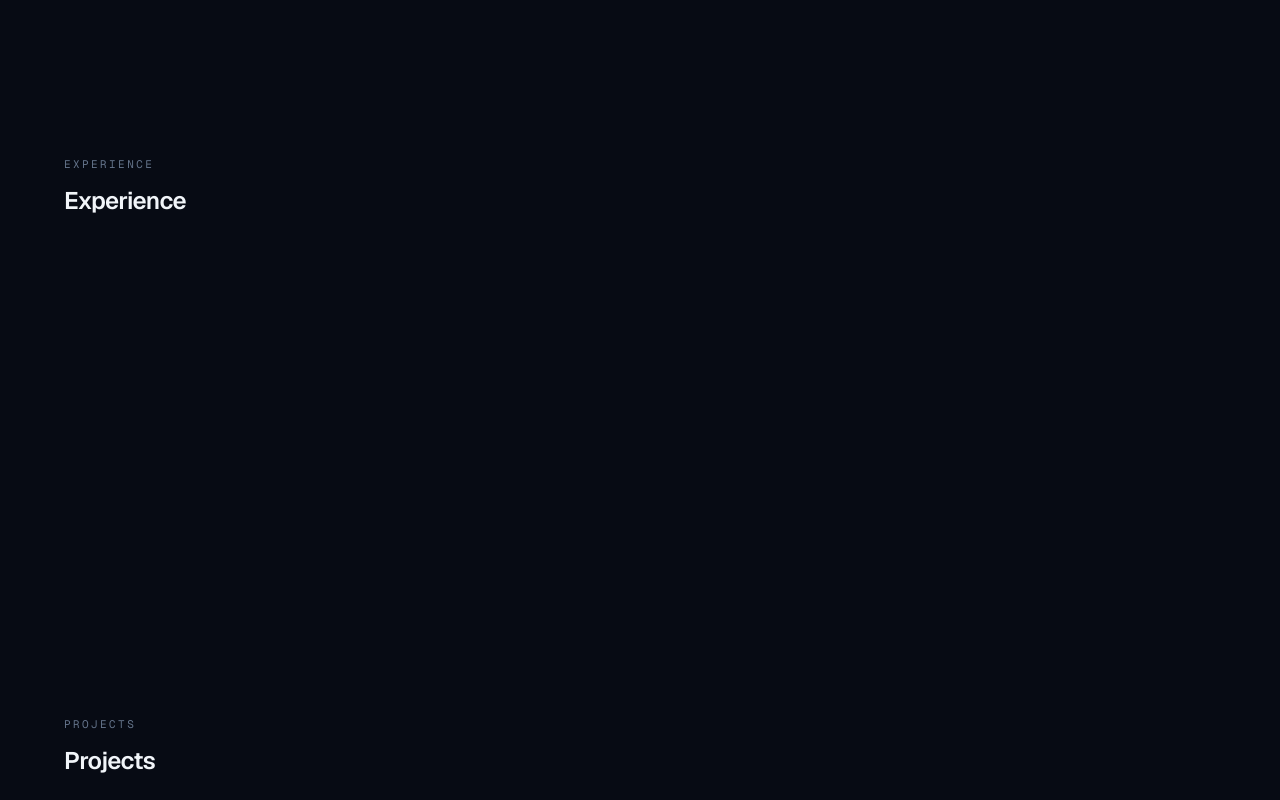
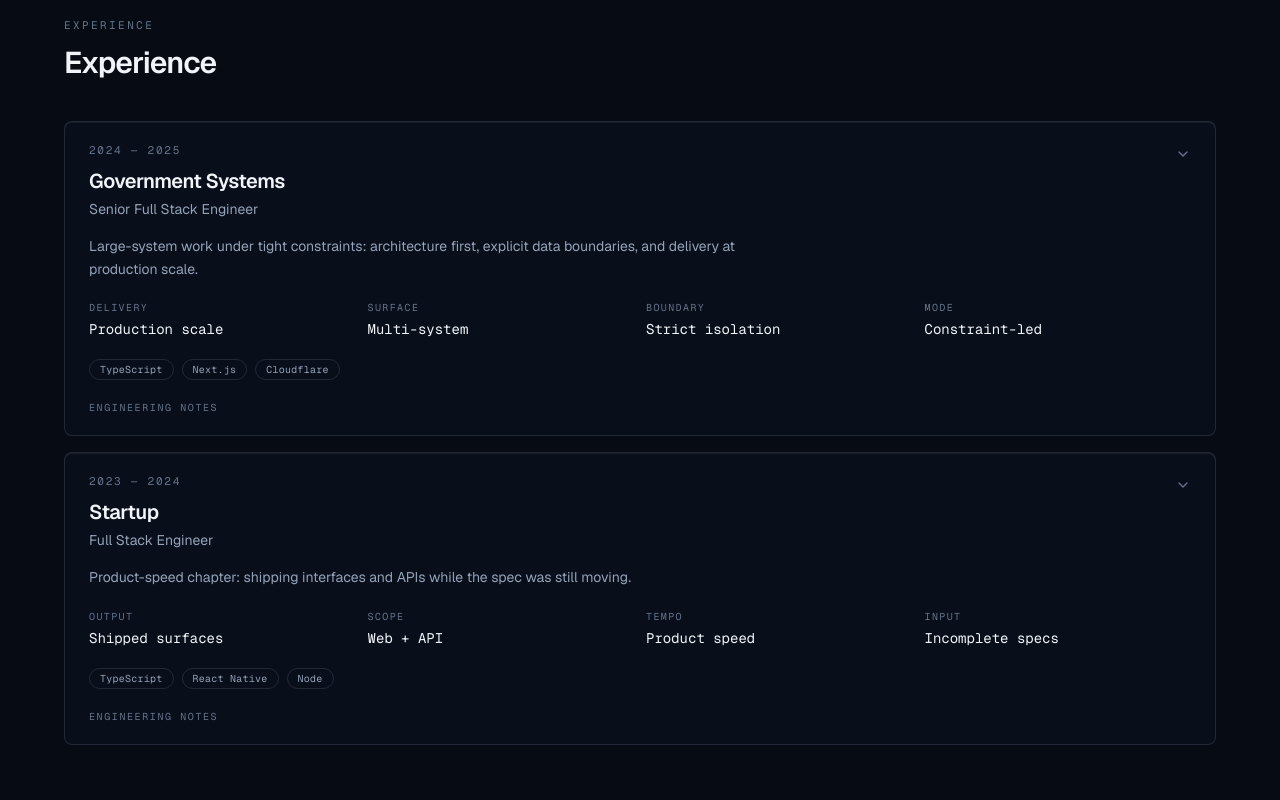
Before and after one commit to MrHacker26/blueprint-portfolio, a Next.js app: page / in a window 1280 px wide. Shown: the part 1300-2100 px from the top of the page. Built offline with nearby package versions, Linux system fonts and the light colour scheme.

Commit message:
feat: add about, experience cards, and skills board

```diff
--- a/src/app/page.tsx
+++ b/src/app/page.tsx
@@ -1,14 +1,21 @@
+import { AboutSection } from "@/components/sections/about";
+import { ExperienceSection } from "@/components/sections/experience";
 import { Hero } from "@/components/sections/hero";
 import { HomeSection } from "@/components/sections/home-section";
-import { site } from "@/lib/site";
+import { SkillsSection } from "@/components/sections/skills";
+import { sectionLabel } from "@/lib/site";
 
 export default function Home() {
   return (
     <>
       <Hero />
-      {site.sections.map((section) => (
-        <HomeSection key={section.id} id={section.id} label={section.label} />
-      ))}
+      <AboutSection />
+      <ExperienceSection />
+      <HomeSection id="projects" label={sectionLabel("projects")} />
+      <SkillsSection />
+      <HomeSection id="playground" label={sectionLabel("playground")} />
+      <HomeSection id="history" label={sectionLabel("history")} />
+      <HomeSection id="contact" label={sectionLabel("contact")} />
     </>
   );
 }
--- /dev/null
+++ b/src/components/sections/about.tsx
@@ -0,0 +1,17 @@
+import { HomeSection } from "@/components/sections/home-section";
+import { sectionLabel, site } from "@/lib/site";
+
+export function AboutSection() {
+  return (
+    <HomeSection id="about" label={sectionLabel("about")}>
+      <div className="max-w-2xl">
+        <p className="font-mono text-[11px] tracking-[0.18em] text-text-faint uppercase">
+          {site.location}
+        </p>
+        <p className="mt-5 text-lg leading-relaxed text-text-muted">
+          {site.about}
+        </p>
+      </div>
+    </HomeSection>
+  );
+}
--- /dev/null
+++ b/src/components/sections/experience-card.tsx
@@ -0,0 +1,99 @@
+"use client";
+
+import { ChevronDownIcon } from "lucide-react";
+import { useId, useState } from "react";
+import { cn } from "@/lib/cn";
+import { site } from "@/lib/site";
+import type { Experience } from "@/types/content";
+
+type ExperienceCardProps = {
+  item: Experience;
+};
+
+export function ExperienceCard({ item }: ExperienceCardProps) {
+  const [open, setOpen] = useState(false);
+  const notesId = useId();
+
+  return (
+    <article
+      className={cn(
+        "border-line bg-bg-elevated/60 rounded-lg border shadow-[inset_0_1px_0_rgba(255,255,255,0.06)]",
+        "transition-[transform,border-color] duration-base ease-out-premium motion-safe:hover:-translate-y-1",
+        open ? "border-signal/35" : "hover:border-signal/25",
+      )}
+    >
+      <button
+        type="button"
+        aria-expanded={open}
+        aria-controls={notesId}
+        onClick={() => setOpen((value) => !value)}
+        className="w-full rounded-lg px-5 py-5 text-left sm:px-6"
+      >
+        <div className="flex items-start justify-between gap-4">
+          <div>
+            <p className="font-mono text-[11px] tracking-[0.16em] text-text-faint uppercase">
+              {item.start} — {item.end}
+            </p>
+            <h3 className="mt-2 text-xl font-semibold tracking-tight text-foreground">
+              {item.company}
+            </h3>
+            <p className="mt-1 text-sm text-text-muted">{item.role}</p>
+          </div>
+          <ChevronDownIcon
+            aria-hidden="true"
+            className={cn(
+              "text-text-faint mt-1 size-4 shrink-0 transition-transform duration-base ease-out-premium motion-reduce:transition-none",
+              open && "rotate-180",
+            )}
+          />
+        </div>
+        <p className="mt-4 max-w-2xl text-sm leading-relaxed text-text-muted">
+          {item.summary}
+        </p>
+        <dl className="mt-5 grid grid-cols-2 gap-3 sm:grid-cols-4">
+          {item.metrics.map((metric) => (
+            <div key={metric.label}>
+              <dt className="font-mono text-[10px] tracking-[0.14em] text-text-faint uppercase">
+                {metric.label}
+              </dt>
+              <dd className="mt-1 font-mono text-sm text-foreground">
+                {metric.value}
+              </dd>
+            </div>
+          ))}
+        </dl>
+        <ul className="mt-5 flex flex-wrap gap-2">
+          {item.stack.map((tech) => (
+            <li
+              key={tech}
+              className="border-line rounded-full border px-2.5 py-0.5 font-mono text-[10px] tracking-wide text-text-muted"
+            >
+              {tech}
+            </li>
+          ))}
+        </ul>
+        <p className="mt-5 font-mono text-[10px] tracking-[0.16em] text-text-faint uppercase">
+          {site.a11y.experienceNotes}
+        </p>
+      </button>
+      <div
+        id={notesId}
+        data-open={open}
+        className="grid grid-rows-[0fr] transition-[grid-template-rows] duration-base ease-out-premium motion-reduce:transition-none data-[open=true]:grid-rows-[1fr]"
+      >
+        <div className="overflow-hidden">
+          <ul className="border-line space-y-2 border-t px-5 pt-4 pb-5 sm:px-6">
+            {item.notes.map((note) => (
+              <li
+                key={note}
+                className="text-sm leading-relaxed text-text-muted"
+              >
+                {note}
+              </li>
+            ))}
+          </ul>
+        </div>
+      </div>
+    </article>
+  );
+}
--- /dev/null
+++ b/src/components/sections/experience.tsx
@@ -0,0 +1,16 @@
+import { ExperienceCard } from "@/components/sections/experience-card";
+import { HomeSection } from "@/components/sections/home-section";
+import { experience } from "@/content/experience";
+import { sectionLabel } from "@/lib/site";
+
+export function ExperienceSection() {
+  return (
+    <HomeSection id="experience" label={sectionLabel("experience")}>
+      <div className="flex flex-col gap-4">
+        {experience.map((item) => (
+          <ExperienceCard key={item.id} item={item} />
+        ))}
+      </div>
+    </HomeSection>
+  );
+}
--- a/src/components/sections/home-section.tsx
+++ b/src/components/sections/home-section.tsx
@@ -1,24 +1,34 @@
+import type { ReactNode } from "react";
+import { cn } from "@/lib/cn";
+
 type HomeSectionProps = {
   id: string;
   label: string;
+  children?: ReactNode;
 };
 
-export function HomeSection({ id, label }: HomeSectionProps) {
+export function HomeSection({ id, label, children }: HomeSectionProps) {
   return (
     <section
       id={id}
       aria-labelledby={`${id}-heading`}
-      className="scroll-mt-28 min-h-[70svh] px-6 py-24 sm:px-10 lg:px-16"
+      className={cn(
+        "scroll-mt-28 px-6 py-24 sm:px-10 lg:px-16",
+        children ? undefined : "min-h-[70svh]",
+      )}
     >
+      <div className="mx-auto max-w-6xl">
         <p className="font-mono text-[11px] tracking-[0.22em] text-text-faint uppercase">
           {label}
         </p>
         <h2
           id={`${id}-heading`}
-        className="mt-3 text-2xl font-semibold tracking-tight text-foreground"
+          className="mt-3 text-2xl font-semibold tracking-tight text-foreground sm:text-3xl"
         >
           {label}
         </h2>
+        {children ? <div className="mt-10">{children}</div> : null}
+      </div>
     </section>
   );
 }
--- /dev/null
+++ b/src/components/sections/skill-row.tsx
@@ -0,0 +1,64 @@
+"use client";
+
+import { useState } from "react";
+import { MAX_SKILL_LEVEL } from "@/content/skills";
+import { cn } from "@/lib/cn";
+import { site } from "@/lib/site";
+import type { Skill } from "@/types/content";
+
+type SkillRowProps = {
+  skill: Skill;
+};
+
+export function SkillRow({ skill }: SkillRowProps) {
+  const [open, setOpen] = useState(false);
+  const ticks = Array.from({ length: MAX_SKILL_LEVEL }, (_, index) => index);
+
+  return (
+    <div
+      className="group border-line border-b last:border-b-0"
+      data-open={open}
+    >
+      <button
+        type="button"
+        aria-expanded={open}
+        aria-label={`${skill.name}, ${site.a11y.skillLevel} ${skill.level} / ${MAX_SKILL_LEVEL}`}
+        onClick={() => setOpen((value) => !value)}
+        className="w-full rounded-sm py-4 text-left"
+      >
+        <div className="flex items-center gap-4">
+          <span className="w-32 shrink-0 text-sm font-medium text-foreground sm:w-40">
+            {skill.name}
+          </span>
+          <div className="flex min-w-0 flex-1 gap-0.5" aria-hidden="true">
+            {ticks.map((tick) => (
+              <span
+                key={tick}
+                className={cn(
+                  "h-1.5 flex-1 rounded-[1px]",
+                  tick < skill.level ? "bg-signal" : "bg-line",
+                )}
+              />
+            ))}
+          </div>
+          <span className="hidden font-mono text-[11px] text-text-faint sm:inline">
+            {skill.level}/{MAX_SKILL_LEVEL}
+          </span>
+        </div>
+        <div
+          data-open={open}
+          className={cn(
+            "grid transition-[grid-template-rows] duration-base ease-out-premium motion-reduce:transition-none",
+            "grid-rows-[0fr] group-hover:grid-rows-[1fr] group-focus-within:grid-rows-[1fr] data-[open=true]:grid-rows-[1fr]",
+          )}
+        >
+          <p className="overflow-hidden">
+            <span className="mt-3 block max-w-2xl text-sm leading-relaxed text-text-muted">
+              {skill.detail}
+            </span>
+          </p>
+        </div>
+      </button>
+    </div>
+  );
+}
--- /dev/null
+++ b/src/components/sections/skills.tsx
@@ -0,0 +1,16 @@
+import { HomeSection } from "@/components/sections/home-section";
+import { SkillRow } from "@/components/sections/skill-row";
+import { skills } from "@/content/skills";
+import { sectionLabel } from "@/lib/site";
+
+export function SkillsSection() {
+  return (
+    <HomeSection id="skills" label={sectionLabel("skills")}>
+      <div className="border-line rounded-lg border px-4 sm:px-5">
+        {skills.map((skill) => (
+          <SkillRow key={skill.name} skill={skill} />
+        ))}
+      </div>
+    </HomeSection>
+  );
+}
--- a/src/content/skills.ts
+++ b/src/content/skills.ts
@@ -1,4 +1,6 @@
 import type { Skill } from "@/types/content";
+
+export const MAX_SKILL_LEVEL = 10;
 
 export const skills: Skill[] = [
   {
--- a/src/lib/site.ts
+++ b/src/lib/site.ts
@@ -65,6 +65,8 @@ export const site = {
     buildProgress: "Build progress",
     liveStatus: "Live status",
     blueprintCard: "Blueprint frame",
+    experienceNotes: "Engineering notes",
+    skillLevel: "Proficiency",
   },
 } as const;
 
@@ -76,6 +78,11 @@ export function sectionHref(id: string) {
   return `#${id}`;
 }
 
+export function sectionLabel(id: (typeof site.sections)[number]["id"]) {
+  const section = site.sections.find((item) => item.id === id);
+  return section?.label ?? id;
+}
+
 export function getBuildStage(progress: number) {
   const p = Math.min(1, Math.max(0, progress));
   return (
```
Also changed, not shown: 1 other file (tests, documents, lock files or other folders). Lines whose indentation alone changed are shown as unchanged.
